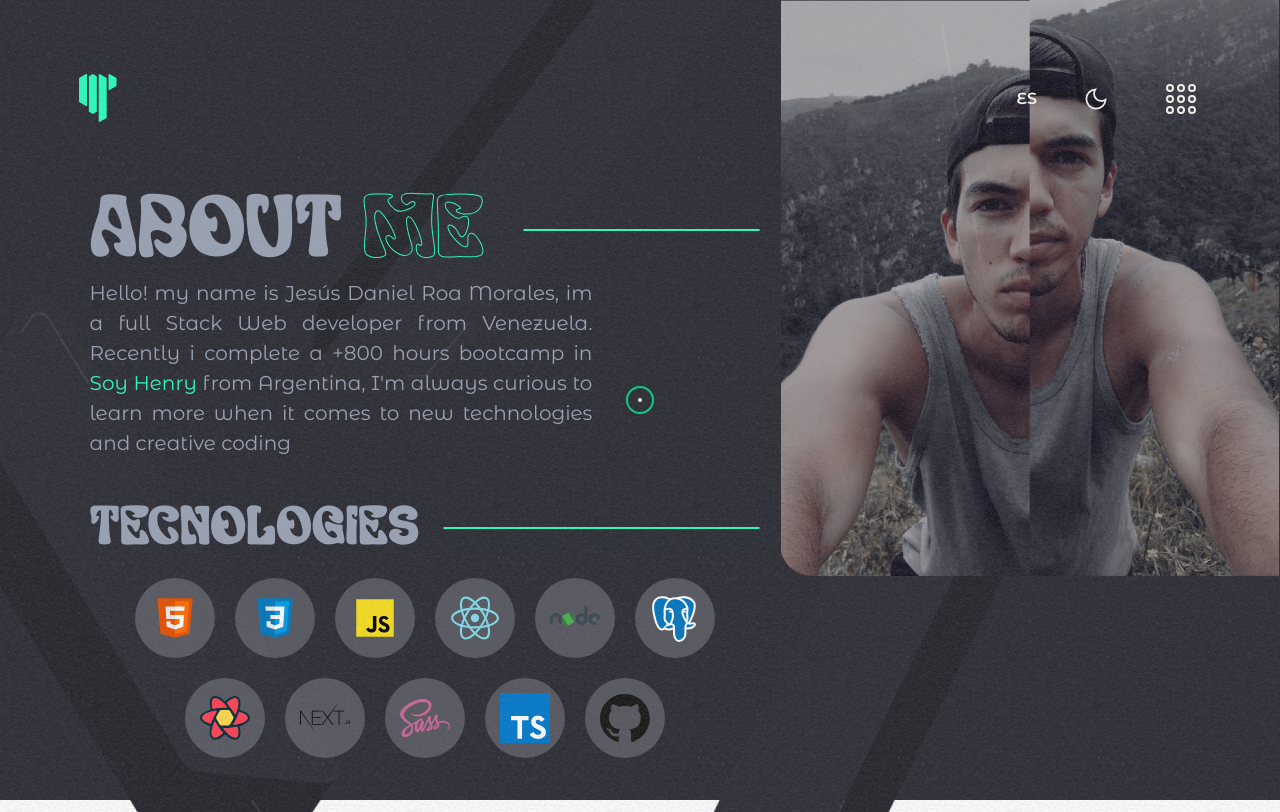
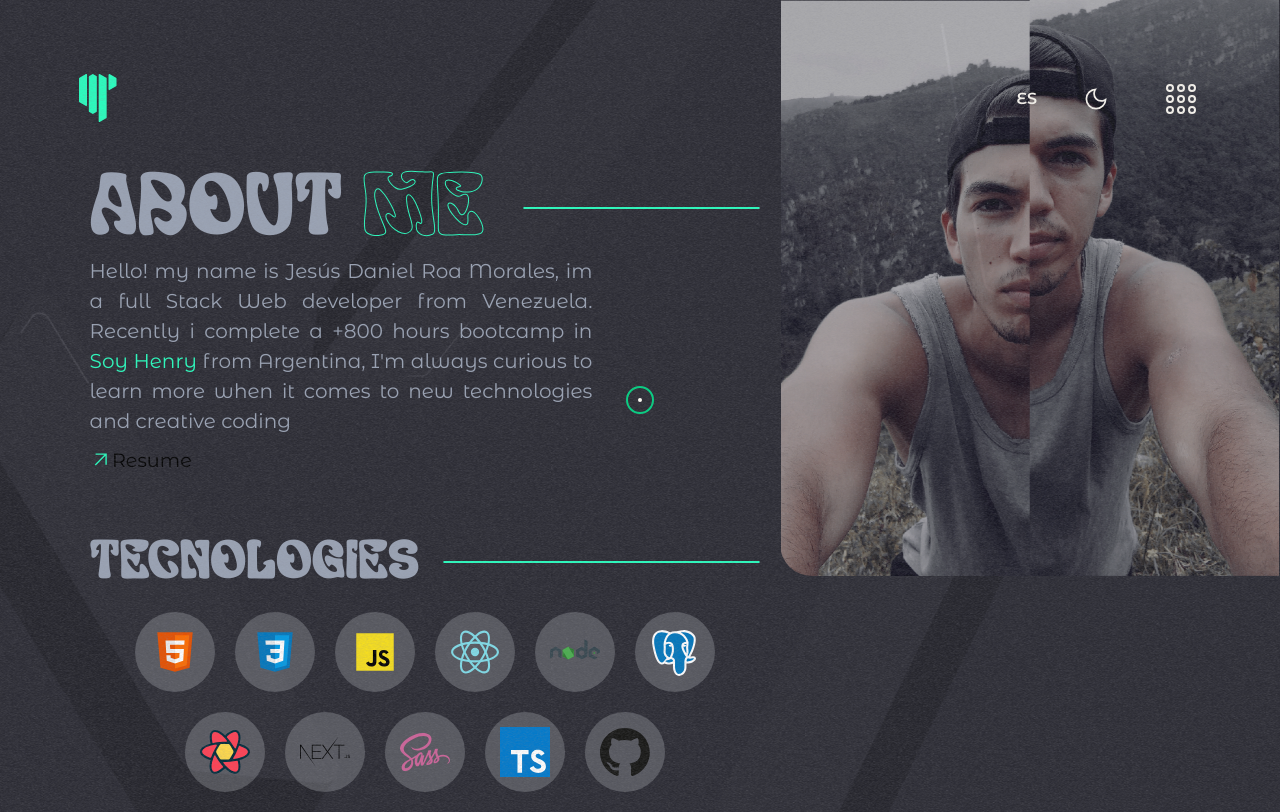
Before and after one commit to gekoJs/myPortfolio, a Next.js app: page /about in a window 1280 px wide. Built offline with nearby package versions, Linux system fonts and the light colour scheme.

Commit message:
Adding resume

```diff
--- a/layout/About/About.jsx
+++ b/layout/About/About.jsx
@@ -153,10 +153,37 @@ export default function About() {
               delay: isMenuOpen ? 0 : 0.4,
             }}
             className={style.description}
-            dangerouslySetInnerHTML={{__html:lang.description}}
+            dangerouslySetInnerHTML={{ __html: lang.description }}
           />
-            {/* {lang.description}
-          </m.p> */}
+
+          <m.a href={"/pdf/jesus_roa_resume.pdf"} target={"_blank"}
+            className={style.resumeContainer}
+            variants={variants}
+            animate={isMenuOpen ? "opacityOff" : "opacityOn"}
+            initial={"opacityOff"}
+            transition={{
+              type: "spring",
+              duration: 0.8,
+              delay: isMenuOpen ? 0 : 0.4,
+            }}
+            onMouseEnter={()=> dispatch(hoverCursor(true))}
+            onMouseLeave={()=> dispatch(hoverCursor(false))}
+          >
+            <div className={style.resumeWrapper}>
+              <svg
+                xmlns="http://www.w3.org/2000/svg"
+                height="48"
+                viewBox="0 96 960 960"
+                width="48"
+              >
+                <path d="m248 810-42-42 412-412H240v-60h480v480h-60V398L248 810Z" />
+              </svg>
+              <p>
+                Resume
+              </p>
+            </div>
+            <hr />
+          </m.a>
         </section>
 
         <section
@@ -186,7 +213,7 @@ export default function About() {
                   transition={{
                     type: "spring",
                     duration: 0.8,
-                    delay: isMenuOpen ? .2 : .6 + i * 0.1,
+                    delay: isMenuOpen ? 0.2 : 0.6 + i * 0.1,
                   }}
                   className={style.iconWrapper}
                   key={i}
--- a/layout/About/About.module.scss
+++ b/layout/About/About.module.scss
@@ -13,7 +13,7 @@
   padding: 0 1.25em 0 5.6em;
   width: 100%;
   min-width: 43.8em;
-  margin:  10em auto 0;
+  margin: 10em auto 0;
   display: flex;
   flex-direction: column;
   justify-content: center;
@@ -29,7 +29,7 @@
       display: flex;
       align-items: center;
       white-space: nowrap;
-    span{
+      span {
         color: var(--highlight);
         -webkit-text-fill-color: transparent;
         -webkit-text-stroke-width: 1px;
@@ -52,9 +52,9 @@
   border: 1px solid var(--highlight);
   margin-left: 0.6em;
 }
-.tecnologiesContainer{
+.tecnologiesContainer {
   margin-top: 2.5em;
-    .titleTec{
+  .titleTec {
     color: var(--color);
     display: flex;
     align-items: center;
@@ -62,7 +62,7 @@
     font-size: 2.5em;
   }
 }
-.iconContainer{
+.iconContainer {
   display: flex;
   justify-content: center;
   gap: 1.25em;
@@ -80,79 +80,110 @@
   align-items: center;
   justify-content: center;
   border-radius: 50em;
-    transition: transform .2s;
+  transition: transform 0.2s;
   transition-property: transform, background;
   cursor: pointer;
   .icon {
     width: 3.125em;
   }
-  &:hover{
+  &:hover {
     transform: translateY(-4px);
     background-color: var(--fill);
   }
 }
 
-.overflow{
+.overflow {
   overflow: hidden;
   width: 100%;
   max-width: 500px;
   border-radius: 0 0 0 2em;
-  .imgContainer{
+  .imgContainer {
     height: 36em;
     display: flex;
-    transition: opacity .4s ease;
-    opacity: .6;
-    &:hover .imgLeftContainer{
+    transition: opacity 0.4s ease;
+    opacity: 0.6;
+    &:hover .imgLeftContainer {
       transform: translate(1px, -1.5em);
     }
-    &:hover .imgRightContainer{
+    &:hover .imgRightContainer {
       transform: translate(-1px, -1.5em);
     }
-    &:hover{
+    &:hover {
       opacity: 1;
     }
-    .imgLeftContainer{
+    .imgLeftContainer {
       transform: translate(1px, 0em);
       height: 39em;
-      img{
+      img {
         object-position: right center;
       }
     }
-    .imgRightContainer{
+    .imgRightContainer {
       transform: translate(-1px, -3em);
       height: 39em;
-      img{
+      img {
         object-position: left center;
       }
     }
-    .imgLeftContainer, .imgRightContainer{
-      transition: transform .4s ease;
+    .imgLeftContainer,
+    .imgRightContainer {
+      transition: transform 0.4s ease;
       width: 100%;
       position: relative;
-      img{
+      img {
         object-fit: cover;
       }
     }
   }
 }
 
+.resumeContainer {
+  display: inline-block;
+  width: 100%;
+  max-width: 7em;
+  &:hover hr {
+    opacity: 1;
+    width: 100%;
+  }
+  .resumeWrapper {
+    display: flex;
+    align-items: center;
+    svg {
+      transition: fill 1s ease;
+      fill: var(--highlight);
+      width: 1.4em;
+    }
+    p {
+      font-family: var(--fontNormal);
+      font-size: 1.2em;
+    }
+  }
+  hr {
+    transition: all 0.4s ease;
+    transition-property: opacity, width;
+    border: 1px solid var(--color);
+    width: 0%;
+    opacity: 0;
+  }
+}
+
 @media screen and (max-width: 1050px) {
-  .container{
+  .container {
     font-size: 13px;
   }
 }
 @media screen and (max-width: 700px) {
-  .container{
+  .container {
     justify-content: flex-start;
   }
 }
 @media screen and (max-width: 550px) {
-  .container{
+  .container {
     font-size: 11px;
   }
 }
 @media screen and (max-width: 400px) {
-  .container{
+  .container {
     font-size: 9px;
   }
 }
```
Also changed, not shown: 1 other file (tests, documents, lock files or other folders). Lines whose indentation alone changed are shown as unchanged.
